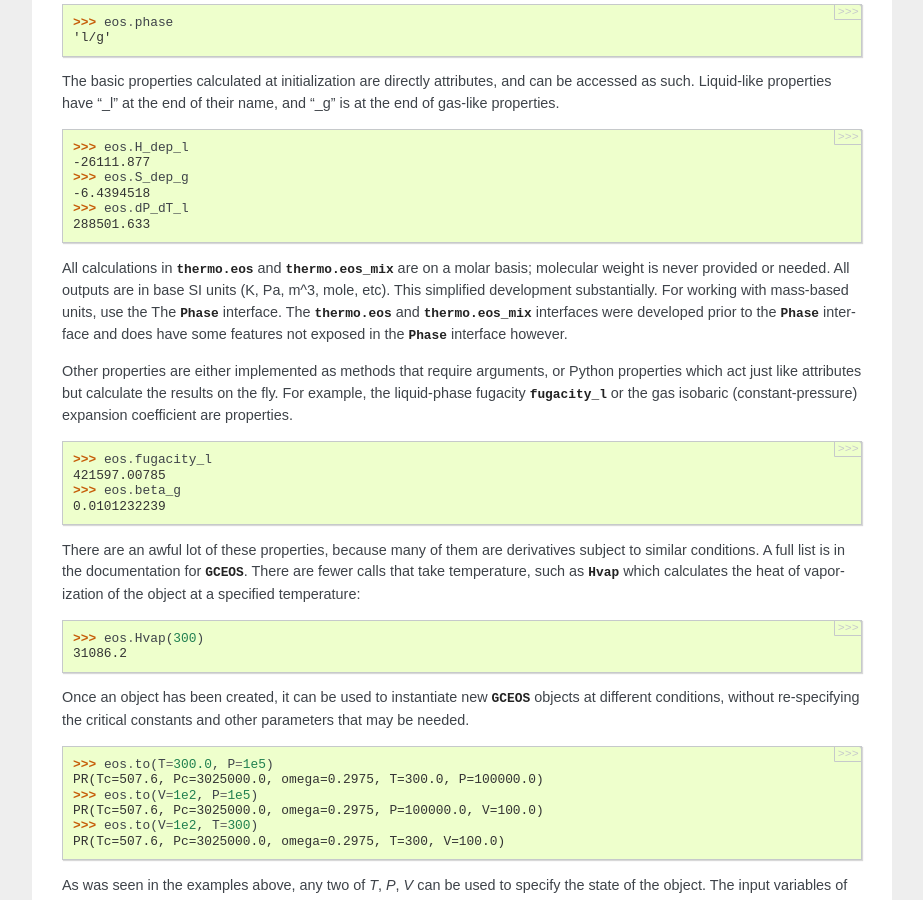
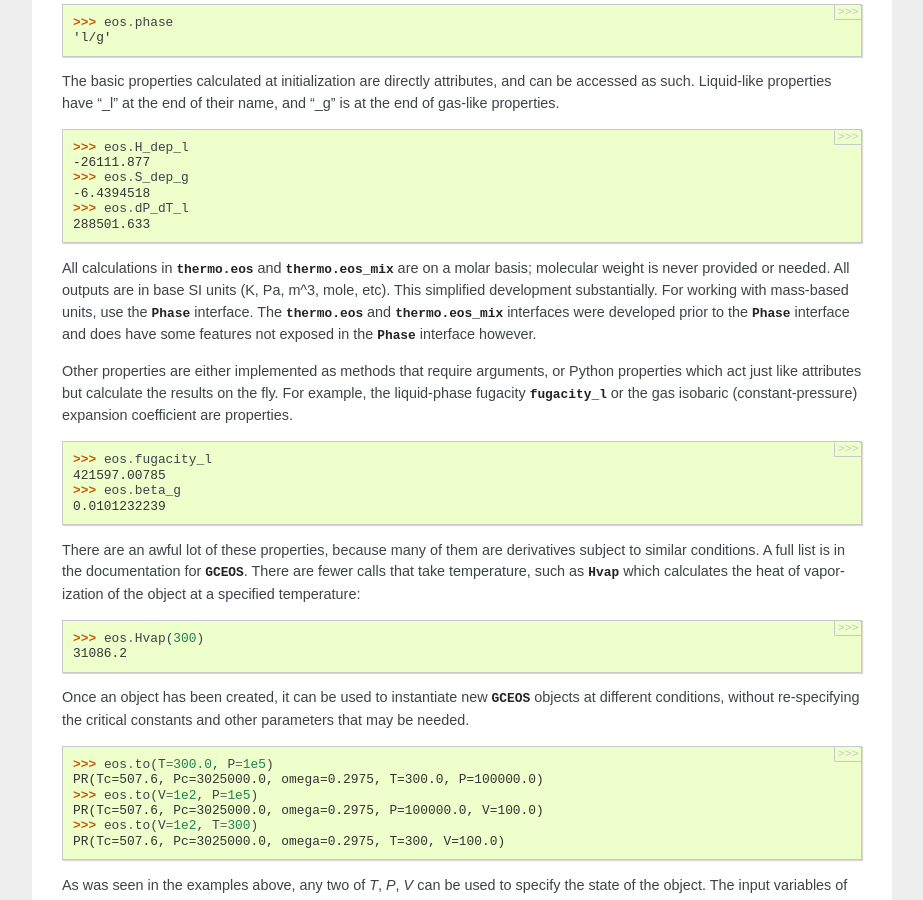
Before and after one commit to CalebBell/thermo, a Sphinx documentation site: the page built from docs/cubic_equations_of_state.rst, in a window 1280 px wide and 900 px high, scrolled down 1215 px. Shown: the whole window, without its empty margins (198-1121 px from the left). Built offline with Sphinx 7.4.7, drawn with Linux system fonts in a browser that asks for light colours; formulas are drawn with MathJax 3.

Commit message:
Typo fix

```diff
--- a/docs/cubic_equations_of_state.rst
+++ b/docs/cubic_equations_of_state.rst
@@ -51,7 +51,7 @@ The basic properties calculated at initialization are directly attributes, and c
 >>> eos.dP_dT_l
 288501.633
 
-All calculations in :obj:`thermo.eos` and :obj:`thermo.eos_mix` are on a molar basis; molecular weight is never provided or needed. All outputs are in base SI units (K, Pa, m^3, mole, etc). This simplified development substantially. For working with mass-based units, use the The :obj:`Phase <thermo.phases.Phase>` interface. The :obj:`thermo.eos` and :obj:`thermo.eos_mix` interfaces were developed prior to the :obj:`Phase <thermo.phases.Phase>` interface and does have some features not exposed in the :obj:`Phase <thermo.phases.Phase>` interface however.
+All calculations in :obj:`thermo.eos` and :obj:`thermo.eos_mix` are on a molar basis; molecular weight is never provided or needed. All outputs are in base SI units (K, Pa, m^3, mole, etc). This simplified development substantially. For working with mass-based units, use the :obj:`Phase <thermo.phases.Phase>` interface. The :obj:`thermo.eos` and :obj:`thermo.eos_mix` interfaces were developed prior to the :obj:`Phase <thermo.phases.Phase>` interface and does have some features not exposed in the :obj:`Phase <thermo.phases.Phase>` interface however.
 
 Other properties are either implemented as methods that require arguments, or Python properties which act just like attributes but calculate the results on the fly. For example, the liquid-phase fugacity :obj:`fugacity_l <thermo.eos.GCEOS.fugacity_l>` or the gas isobaric (constant-pressure) expansion coefficient are properties.
 
--- a/docs/index.rst
+++ b/docs/index.rst
@@ -1,5 +1,8 @@
 Welcome to thermo's documentation!
 ==================================
+
+  .. meta::
+      :google-site-verification: wcmDZ88ikLzq1to6urRDGA6R7oIhzya2sN5hOeV1zZw
 
 Contents:
 
```
